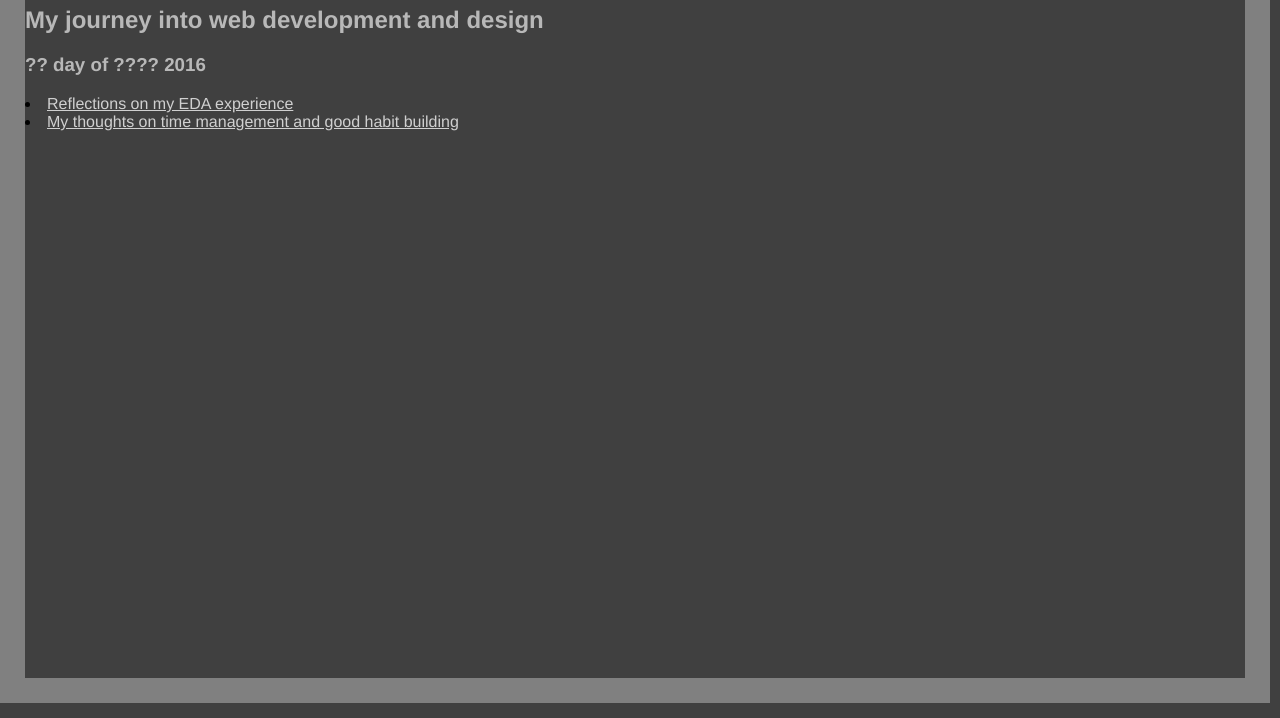
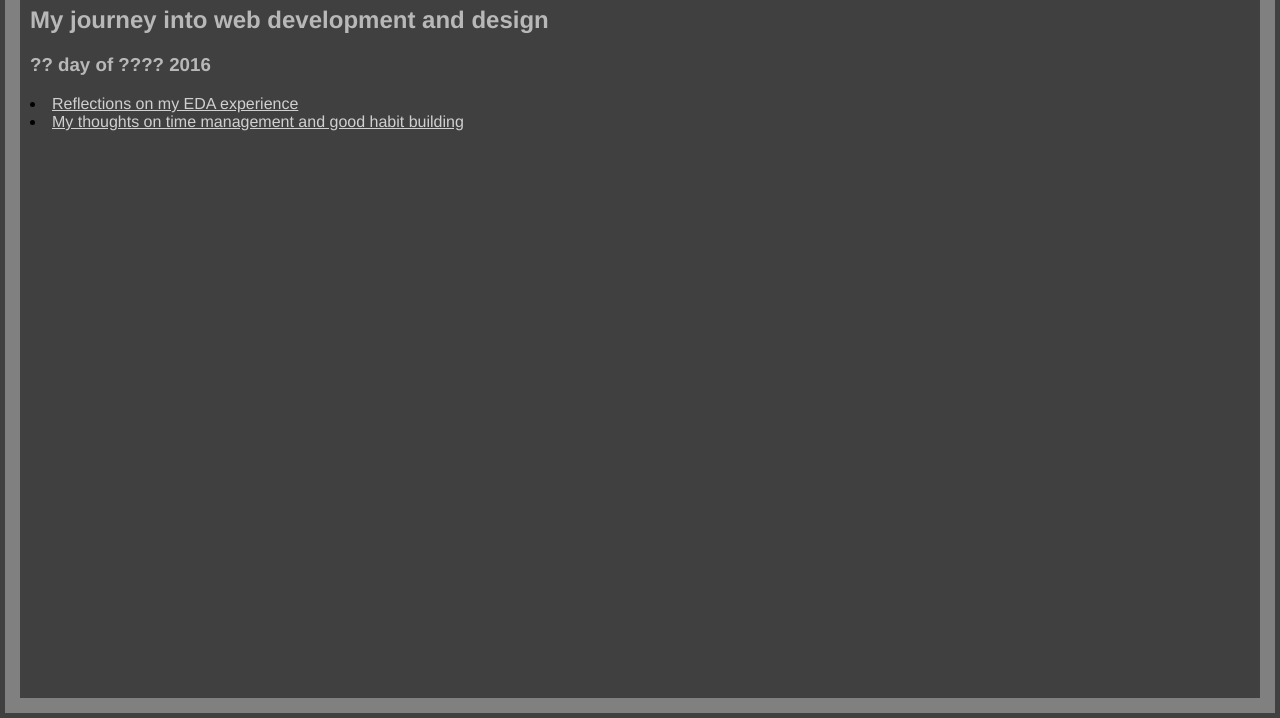
Before and after one commit to kamon-harrell/kamon-harrell-old-site-repo, a plain HTML site: page index.html in a window 1280 px wide. Shown: the part 82-800 px from the top of the page. Drawn offline with Linux system fonts and the light colour scheme.

Commit message:
addition of padding test

```diff
--- a/styles/main.css
+++ b/styles/main.css
@@ -1,8 +1,9 @@
 body {
   background-color:#404040;
   font-family: helvetica;
-  margin: 5px 10px 15px 0;
-  border: 25px solid gray;
+  margin: 5px 5px 5px 5px;
+  border: 15px solid gray;
+  padding: 10px 10px 10px 10px ;
 }
 
  h1, h2, h3 {
```
